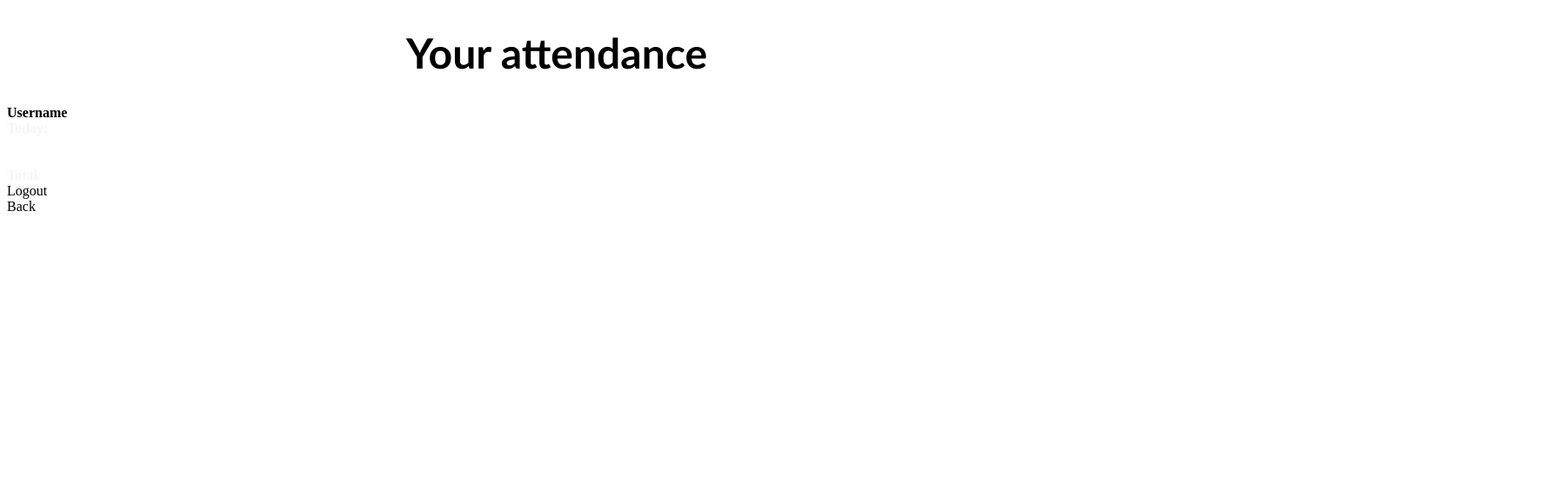
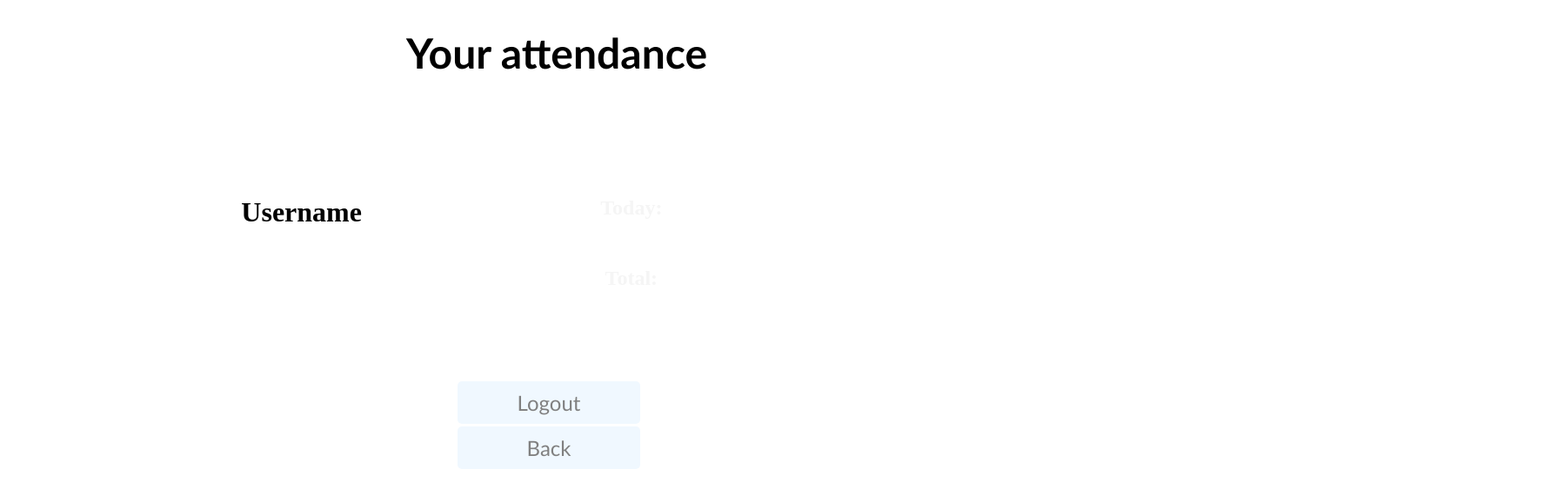
Before and after one commit to senasowseelya/online-attendancefiles, a plain HTML site: page viewstudentattendance.html in a window 1280 px wide. Shown: the whole page at 87% size, 1790 px wide, since content can reach past the window. Drawn offline with Linux system fonts and the light colour scheme.

Commit message:
Update viewstudentattendance.html

```diff
--- a/viewstudentattendance.html
+++ b/viewstudentattendance.html
@@ -2,7 +2,7 @@
 <html>
     <head>
         <meta charset="utf-8">
-        <link rel="stylesheet" href="viewattendace.css">
+        <link rel="stylesheet" href="viewstudentattendace.css">
         <link rel="icon" href="Images\title.png">
         <title>
             View your attendance
```
